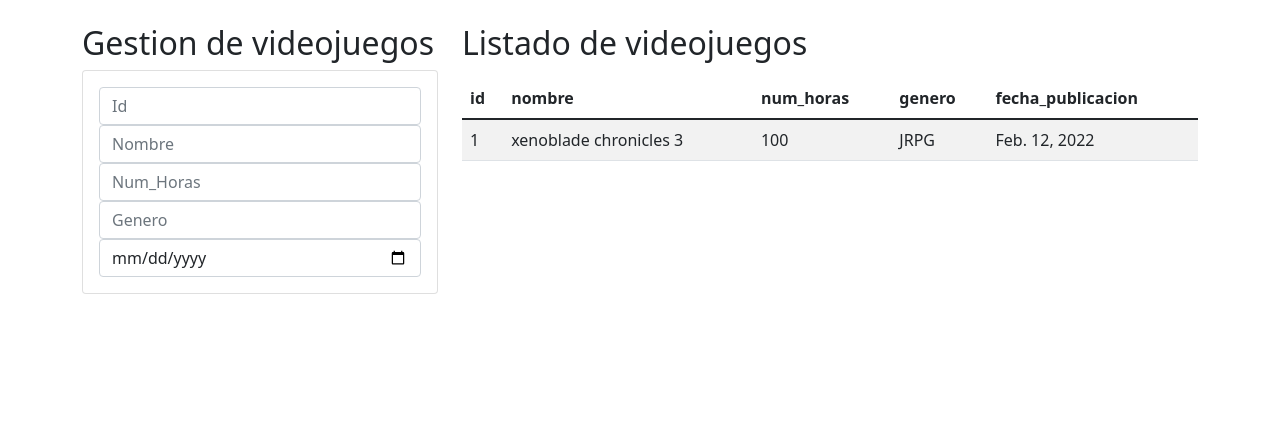
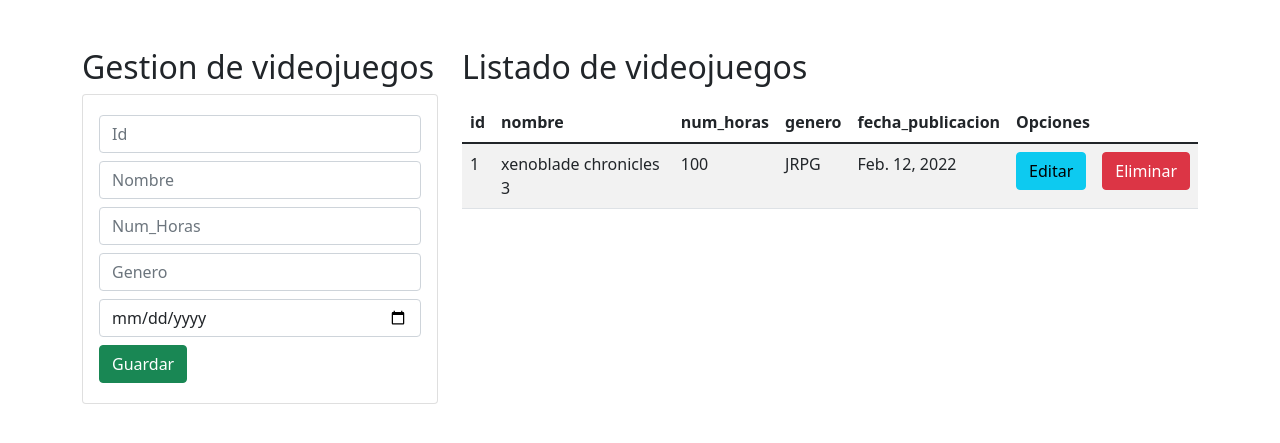
Before and after one commit to lortegaperal/Django, a Django app: page / in a window 1280 px wide. Shown: the part 56-499 px from the top of the page. Run offline with Django 4.2, Linux system fonts and the light colour scheme; data comes from the database, SQL or seed files in the repository; both versions use the stored data as it was after the commit.

Commit message:
funciones de eliminar añadidas

```diff
--- a/GameStore/url.py
+++ b/GameStore/url.py
@@ -5,4 +5,7 @@ from .views import *
 urlpatterns = [
 
     path('', cargar_inicio),
+    path('registrarVideojuego/', registrarVideojuego),
+    path('eliminarVideojuego/<id>', eliminarCurso)
+
 ]
--- a/GameStore/views.py
+++ b/GameStore/views.py
@@ -1,4 +1,4 @@
-from django.shortcuts import render
+from django.shortcuts import render, redirect
 from .models import *
 
 
@@ -11,3 +11,22 @@ def cargar_inicio(request):
     videojuegos = Videojuego.objects.all()
 
     return render(request, "inicio.html", {"videojuegos":videojuegos})
+
+
+def registrarVideojuego(request):
+
+    id = request.POST['numId']
+    nombre = request.POST['txtNombre']
+    num_horas = request.POST['numHoras']
+    genero = request.POST['txtGenero']
+    fecha_publicacion = request.POST['dateFecha']
+
+    videojuego = Videojuego.objects.create(
+        id=id, nombre=nombre, num_horas=num_horas, genero=genero, fecha_publicacion=fecha_publicacion
+    )
+    return redirect('/')
+
+def eliminarCurso(request, id):
+    videojuego = Videojuego.objects.get(id=id)
+    videojuego.delete()
+    return redirect('/')
--- a/templates/inicio.html
+++ b/templates/inicio.html
@@ -4,32 +4,35 @@
 
 {% block body %}
 <div class="row">
-    <div class="col-sm-12 col-md-6 col-lg-4 col-xl-4">
+    <div class="col-sm-12 col-md-6 col-lg-4 col-xl-4 py-4">
         <h2>Gestion de videojuegos</h2>
         <div class="card">
             <div class="card-body">
-                <form action="" method="POST">
-                    <div class="form-group">
+                <form action="/registrarVideojuego/" method="POST">{% csrf_token %}
+                    <div class="form-group py-1">
                         <input type="text" id="numId" name="numId" class="form-control" placeholder="Id" minlength="1" maxlength="1000000" required>
                     </div>
-                    <div class="form-group">
-                        <input type="text" id="txtNombre" name="txtNombre" class="form-control" placeholder="Nombre" minlength="6" maxlength="50" required>
+                    <div class="form-group py-1">
+                        <input type="text" id="txtNombre" name="txtNombre" class="form-control" placeholder="Nombre" minlength="3" maxlength="50" required>
                     </div>
-                    <div class="form-group">
+                    <div class="form-group py-1">
                         <input type="text" id="numHoras" name="numHoras" class="form-control" placeholder="Num_Horas" minlength="1" maxlength="100" required>
                     </div>
-                    <div class="form-group">
+                    <div class="form-group py-1">
                         <input type="text" id="txtGenero" name="txtGenero" class="form-control" placeholder="Genero" minlength="1" maxlength="50" required>
                     </div>
-                    <div class="form-group">
-                        <input type="date" id="txtFecha" name="txtFecha" class="form-control" placeholder="Fecha" required>
+                    <div class="form-group py-1">
+                        <input type="date" id="dateFecha" name="dateFecha" class="form-control" placeholder="Fecha de publicación" required>
+                    </div>
+                    <div class="form-group py-1">
+                        <button type="submit" class="btn btn-success btn-block text-white">Guardar</button>
                     </div>
 
                 </form>
             </div>
         </div>
     </div>
-    <div class="col-sm-12 col-md-6 col-lg-8 col-xl-8">
+    <div class="col-sm-12 col-md-6 col-lg-8 col-xl-8 py-4">
         <h2>Listado de videojuegos</h2>
         <div class="table-responsive py-2">
             <table class="table table-striped">
@@ -40,15 +43,20 @@
                         <th>num_horas</th>
                         <th>genero</th>
                         <th>fecha_publicacion</th>
+                        <th colspan="2">Opciones</th>
                     </tr>
                 </thead>
                 <tbody>
                     {% for videojuego in videojuegos %}
-                        <td>{{ videojuego.id }}</td>
-                        <td>{{ videojuego.nombre }}</td>
-                        <td>{{ videojuego.num_horas }}</td>
-                        <td>{{ videojuego.genero }}</td>
-                        <td>{{ videojuego.fecha_publicacion }}</td>
+                        <tr>
+                            <td>{{ videojuego.id }}</td>
+                            <td>{{ videojuego.nombre }}</td>
+                            <td>{{ videojuego.num_horas }}</td>
+                            <td>{{ videojuego.genero }}</td>
+                            <td>{{ videojuego.fecha_publicacion }}</td>
+                            <td><a href="edicionVideojuego/{{videojuego.id}}" class="btn btn-info">Editar</a></td>
+                            <td><a href="eliminarVideojuego/{{videojuego.id}}" class="btn btn-danger">Eliminar</a>  </td>
+                        </tr>
                     {% endfor %}
                 </tbody>
             </table>
```
Also changed, not shown: db.sqlite3.
